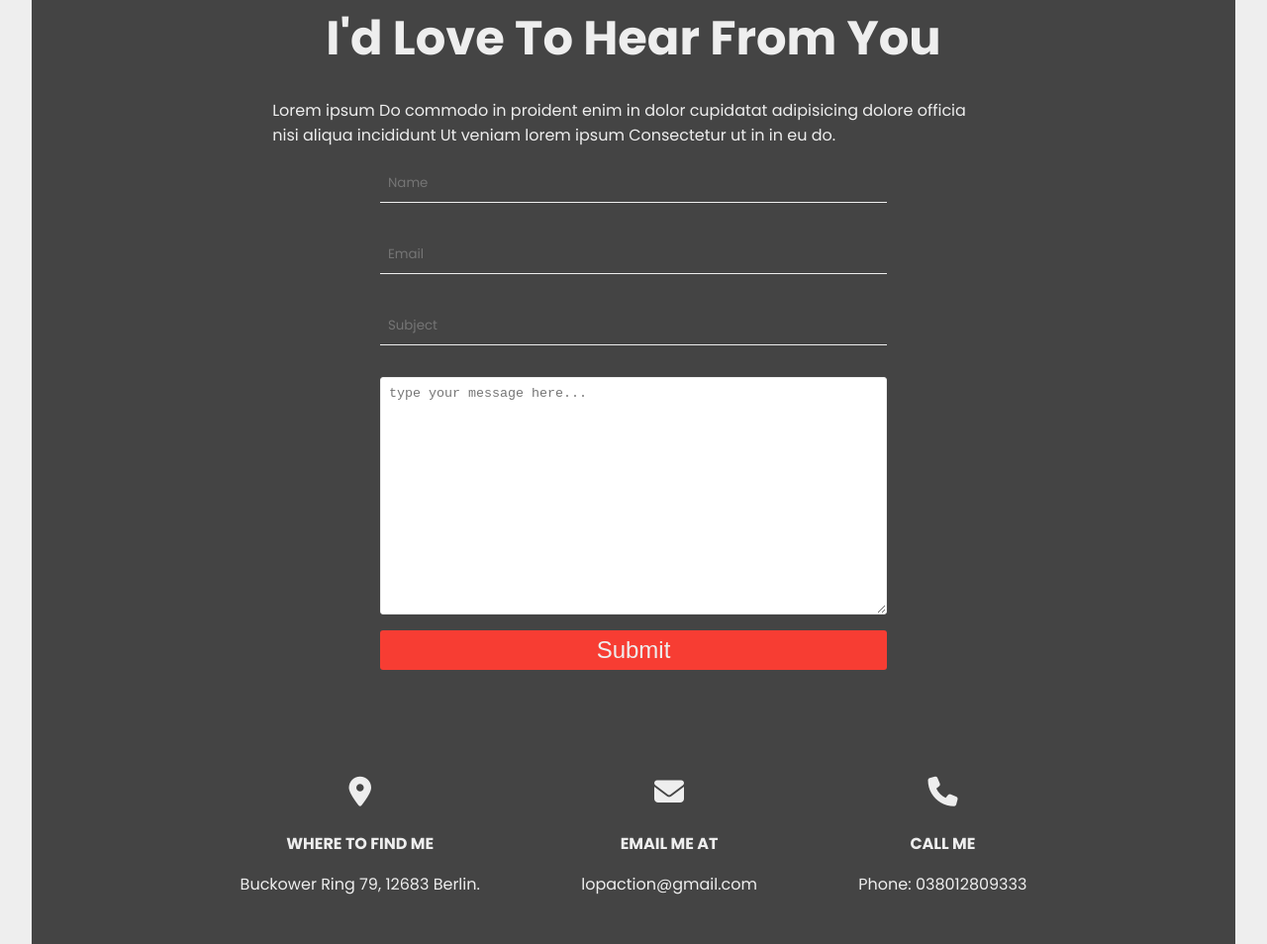
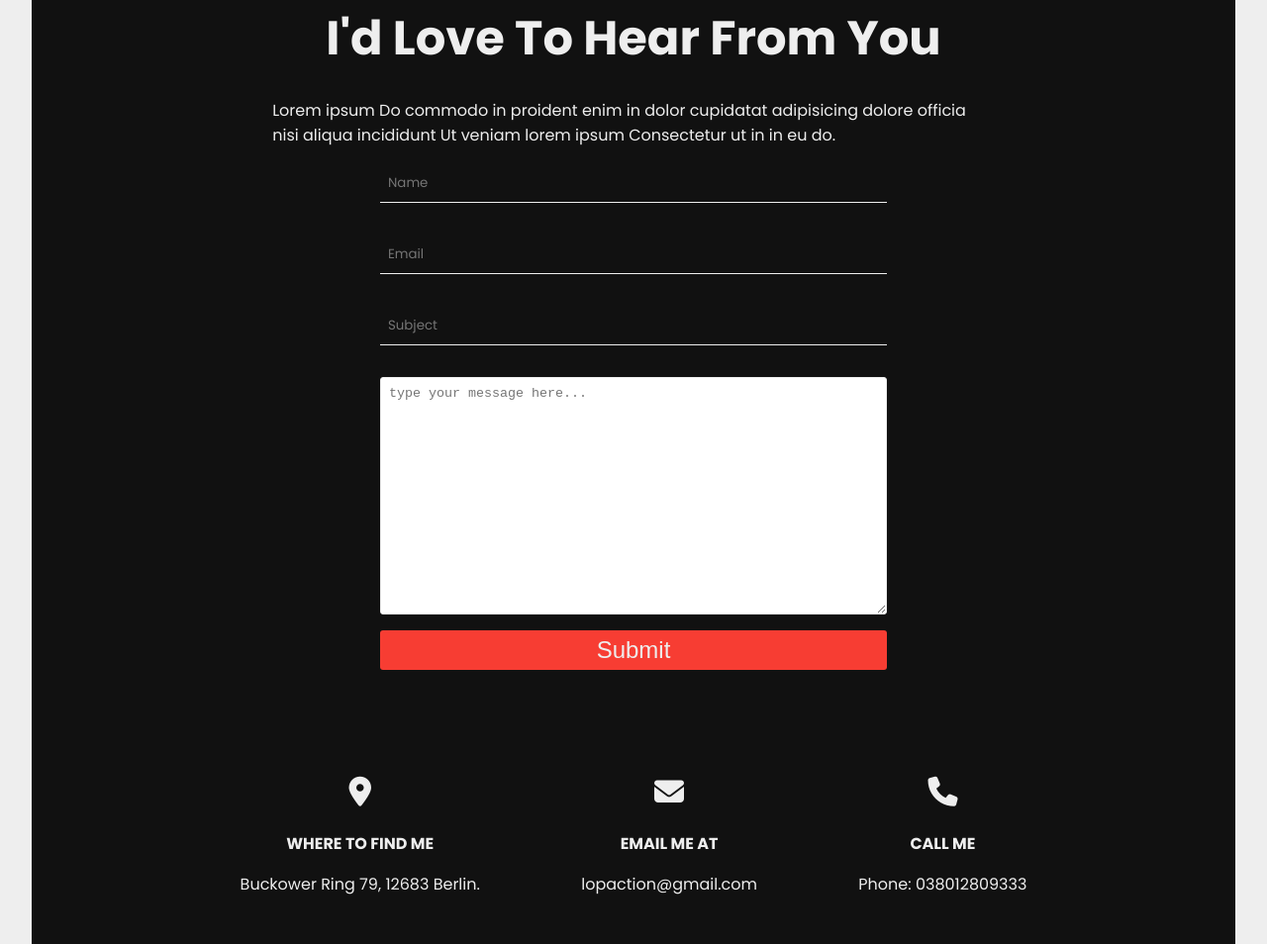
Before and after one commit to Artzkaizen/portfolio, a plain HTML site: page index.html in a window 1280 px wide. Shown: the part 4767-5721 px from the top of the page at 99% size. Drawn offline with nearby package versions, Linux system fonts and the light colour scheme.

Commit message:
color change

```diff
--- a/css/styles.css
+++ b/css/styles.css
@@ -307,7 +307,7 @@ h5{
 /* contact section */
 
 #contact{
-    background-color: #444;
+    background-color: #111;
     color: #eee;
     display: flex;
     justify-content: center;
@@ -327,7 +327,7 @@ h5{
     flex-direction: column;
 }
 input{
-    background-color: #444;
+    background-color: #111;
     color: #eee;
     max-width: 100%;
     width: 40vw;
@@ -342,6 +342,7 @@ input::placeholder{
     font-family: 'Poppins', Helvetica, sans-serif;
 }
 #message{
+
     min-width: 40vw;
     width: 40vw;
     height: 30vh;
@@ -381,11 +382,9 @@ input::placeholder{
 }
 
 /* footer section */
-/* footer{
-    padding-bottom: 2rem;
-} */
+
 .footer-socials{
-    background-color: #444;
+   background-color: #111;
     color: #eee;
     display: flex;
     align-items: center;
```
